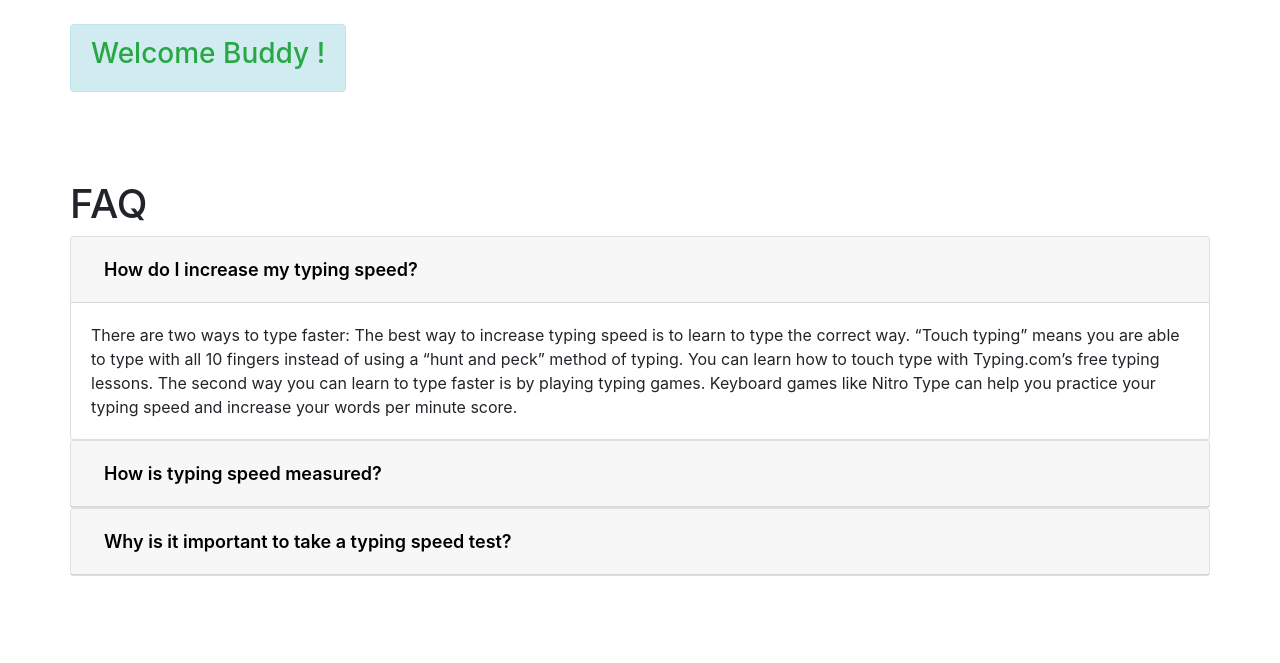
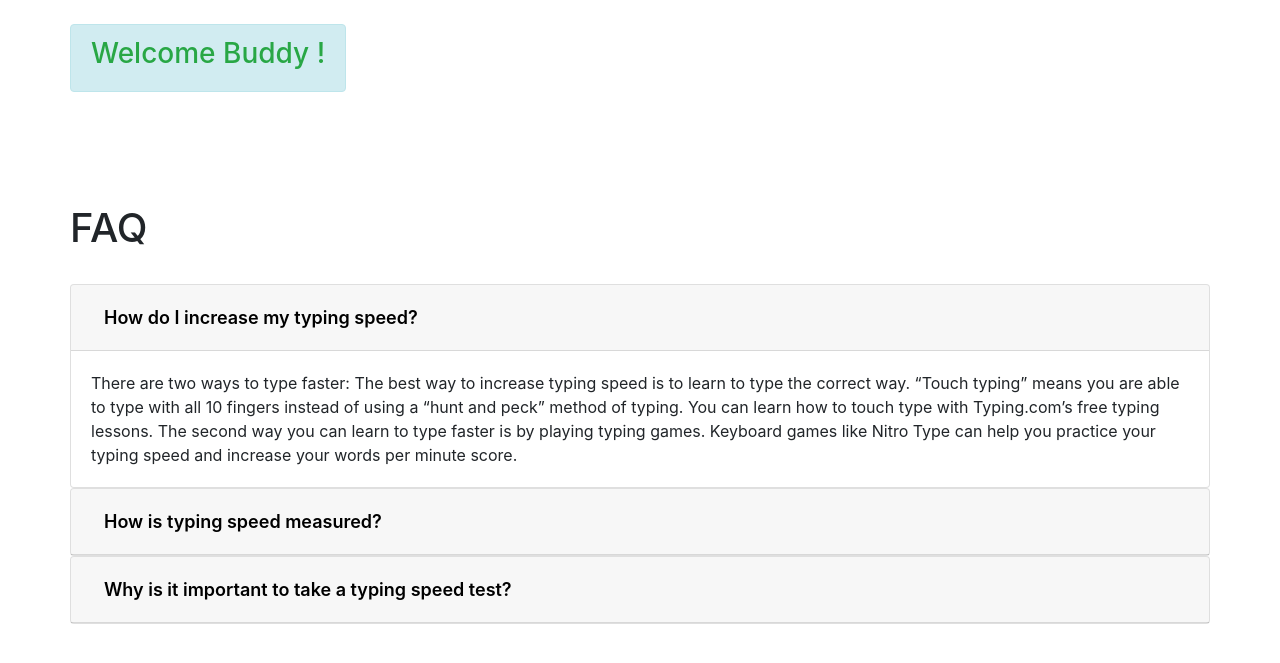
Before and after one commit to HAPPY-CHANDRU-RAJU/word-per-minute, a PHP site: page / in a window 1280 px wide. Shown: the part 72-735 px from the top of the page. Run offline with PHP 8.4, Linux system fonts and the light colour scheme; the visitor is signed in with stand-in values (Sample User, id 1); data that the repository does not hold is empty; some libraries are stand-ins or nearby versions.

Commit message:
homepage

```diff
--- a/wpm-final/index.php
+++ b/wpm-final/index.php
@@ -65,8 +65,11 @@ $SP_User = $res1->fetch();
         </div>
         <br />
         <br />
+        <div class="">
+        </div>
         <br />
-        <div class="row">
+        <br />
+        <div class="row" style="display: block;">
             <h1>FAQ</h1>
             <br />
             <?php require('faq.php'); ?>
```
